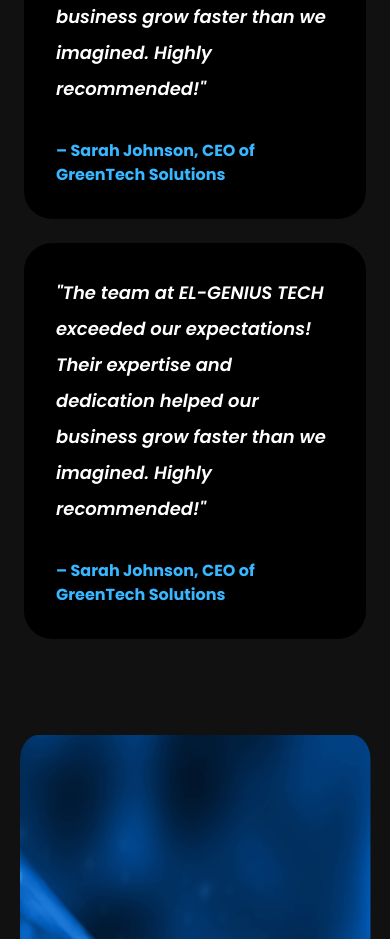
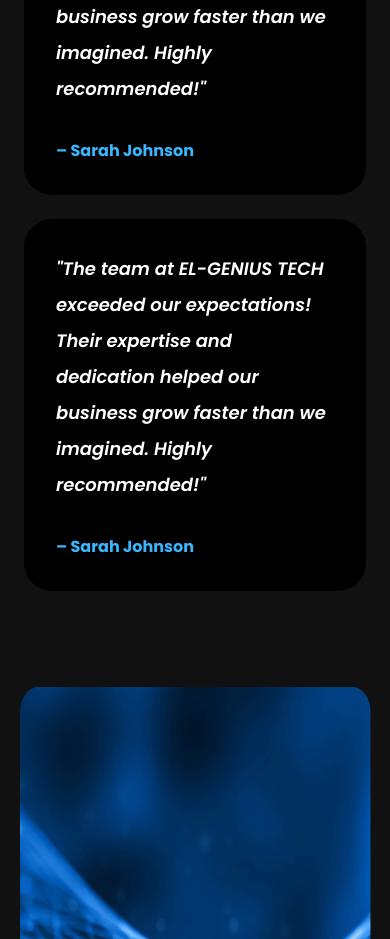
Before and after one commit to YousiefSameh/EL-GENIUS-TECH, a React (Vite) app: page / in a window 390 px wide. Shown: the part 3640-4579 px from the top of the page. Built offline with nearby package versions, Linux system fonts and the light colour scheme.

Commit message:
Create Testimonials Page And Responsive

```diff
--- a/src/App.jsx
+++ b/src/App.jsx
@@ -2,6 +2,7 @@
 import Home from "./pages/Home";
 import About from "./pages/About";
 import Services from "./pages/Services";
+import Testimonials from "./pages/Testimonials";
 
 const App = () => {
   return (
@@ -10,6 +11,7 @@
         <Route path="/" element={<Home />} />
         <Route path="/about" element={<About />} />
         <Route path="/services" element={<Services />} />
+        <Route path="/testimonials" element={<Testimonials />} />
       </Routes>
     </Router>
   )
--- a/src/pages/Home.jsx
+++ b/src/pages/Home.jsx
@@ -82,11 +82,11 @@
           <div className="grid grid-cols-1 px-6 md:px-0 md:grid-cols-2 gap-6 mt-6">
             <div className="bg-black p-8 rounded-[28px] flex flex-col gap-8">
               <p className="italic text-white font-semibold text-lg leading-loose">&quot;The team at EL-GENIUS TECH exceeded our expectations! Their expertise and dedication helped our business grow faster than we imagined. Highly recommended!&quot;</p>
-              <p className="font-bold text-primary">– Sarah Johnson, CEO of GreenTech Solutions</p>
+              <p className="font-bold text-primary">– Sarah Johnson</p>
             </div>
             <div className="bg-black p-8 rounded-[28px] flex flex-col gap-8">
               <p className="italic text-white font-semibold text-lg leading-loose">&quot;The team at EL-GENIUS TECH exceeded our expectations! Their expertise and dedication helped our business grow faster than we imagined. Highly recommended!&quot;</p>
-              <p className="font-bold text-primary">– Sarah Johnson, CEO of GreenTech Solutions</p>
+              <p className="font-bold text-primary">– Sarah Johnson</p>
             </div>
           </div>
         </div>
--- /dev/null
+++ b/src/pages/Testimonials.jsx
@@ -0,0 +1,48 @@
+import Header from "../components/Header"
+import Footer from "../components/Footer"
+
+const Testimonials = () => {
+  return (
+    <div className="bg-dark">
+      <Header />
+      <section className="hero w-full relative h-screen bg-[url('./assets/Hero_BG.png')] bg-no-repeat bg-cover before:absolute before:w-full before:h-full before:left-0 before:top-0 before:bg-overlay">
+        <div className="container mx-auto flex flex-col items-center mt-[40px] md:mt-0 md:px-0 justify-center h-screen space-y-3">
+          <h1 className="text-6xl text-white font-bold z-40"><span className="text-primary">T</span>estimonials</h1>
+          <p className="text-white text-justify text-lg w-[90%] md:w-1/2 leading-loose z-40">&quot;Client Success Stories&quot;, Hear from our satisfied clients as they share their experiences working with us. Discover how our software solutions have helped businesses achieve their goals and exceed expectations through innovation and collaboration.</p>
+        </div>
+      </section>
+      <section className="py-12">
+        <h1 className="text-white text-center text-4xl font-bold py-6"><span className="text-primary">O</span>ur <span className="text-primary">T</span>estimonials</h1>
+        <div className="container mx-auto grid grid-cols-1 justify-items-center md:grid-cols-2 gap-12">
+          <div className="bg-black p-8 rounded-[28px] flex flex-col gap-8 w-[90%] md:w-full">
+            <p className="italic text-white font-semibold text-lg leading-loose">&quot;The team at EL-GENIUS TECH exceeded our expectations! Their expertise and dedication helped our business grow faster than we imagined. Highly recommended!&quot;</p>
+            <p className="font-bold text-primary">– Sarah Johnson</p>
+          </div>
+          <div className="bg-black p-8 rounded-[28px] flex flex-col gap-8 w-[90%] md:w-full">
+            <p className="italic text-white font-semibold text-lg leading-loose">&quot;The team at EL-GENIUS TECH exceeded our expectations! Their expertise and dedication helped our business grow faster than we imagined. Highly recommended!&quot;</p>
+            <p className="font-bold text-primary">– Sarah Johnson</p>
+          </div>
+          <div className="bg-black p-8 rounded-[28px] flex flex-col gap-8 w-[90%] md:w-full">
+            <p className="italic text-white font-semibold text-lg leading-loose">&quot;The team at EL-GENIUS TECH exceeded our expectations! Their expertise and dedication helped our business grow faster than we imagined. Highly recommended!&quot;</p>
+            <p className="font-bold text-primary">– Sarah Johnson</p>
+          </div>
+          <div className="bg-black p-8 rounded-[28px] flex flex-col gap- w-[90%] md:w-full">
+            <p className="italic text-white font-semibold text-lg leading-loose">&quot;The team at EL-GENIUS TECH exceeded our expectations! Their expertise and dedication helped our business grow faster than we imagined. Highly recommended!&quot;</p>
+            <p className="font-bold text-primary">– Sarah Johnson</p>
+          </div>
+          <div className="bg-black p-8 rounded-[28px] flex flex-col gap-8 w-[90%] md:w-full">
+            <p className="italic text-white font-semibold text-lg leading-loose">&quot;The team at EL-GENIUS TECH exceeded our expectations! Their expertise and dedication helped our business grow faster than we imagined. Highly recommended!&quot;</p>
+            <p className="font-bold text-primary">– Sarah Johnson</p>
+          </div>
+          <div className="bg-black p-8 rounded-[28px] flex flex-col gap-8 w-[90%] md:w-full">
+            <p className="italic text-white font-semibold text-lg leading-loose">&quot;The team at EL-GENIUS TECH exceeded our expectations! Their expertise and dedication helped our business grow faster than we imagined. Highly recommended!&quot;</p>
+            <p className="font-bold text-primary">– Sarah Johnson</p>
+          </div>
+        </div>
+      </section>
+      <Footer />
+    </div>
+  )
+}
+
+export default Testimonials
```
